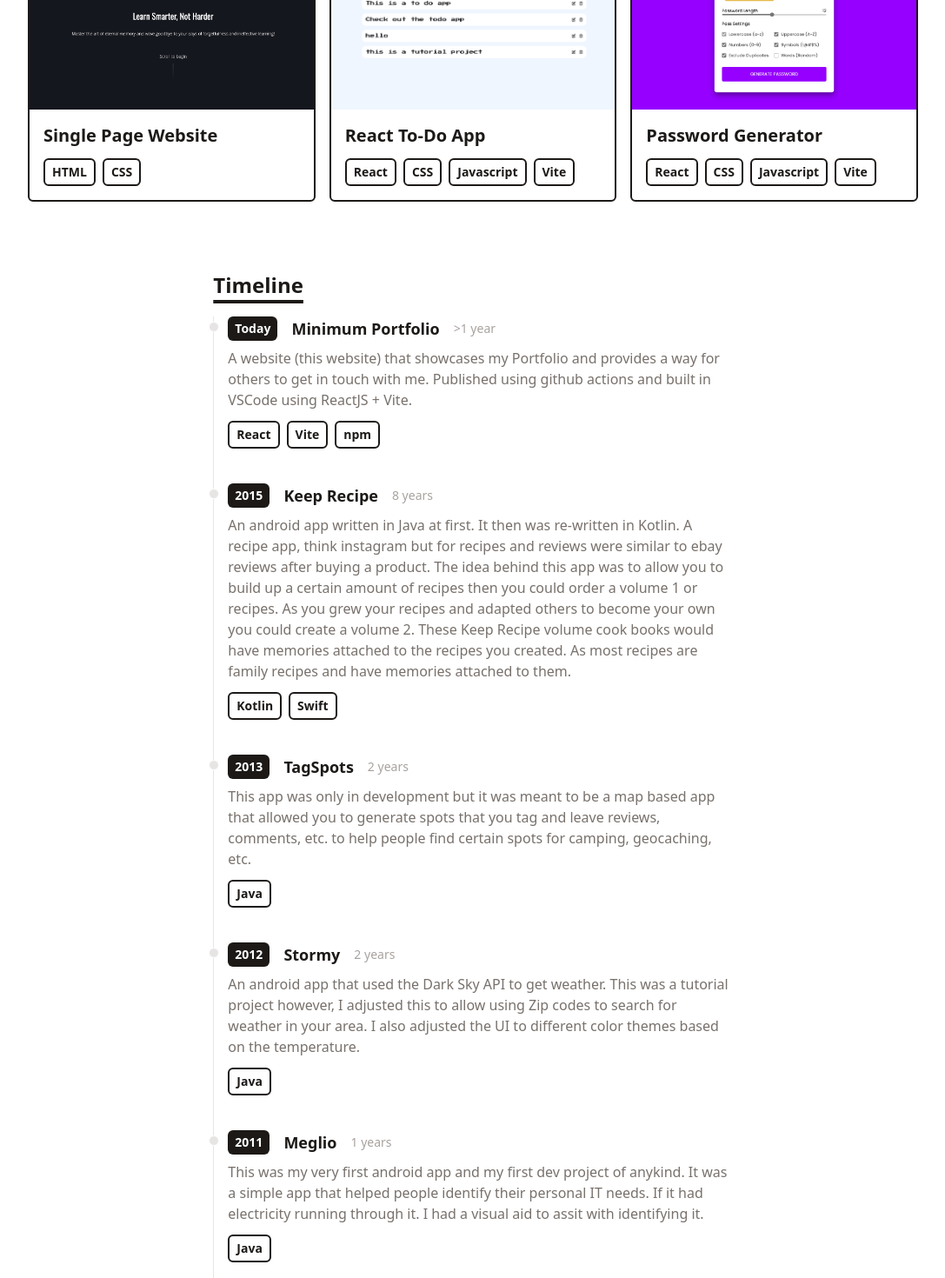
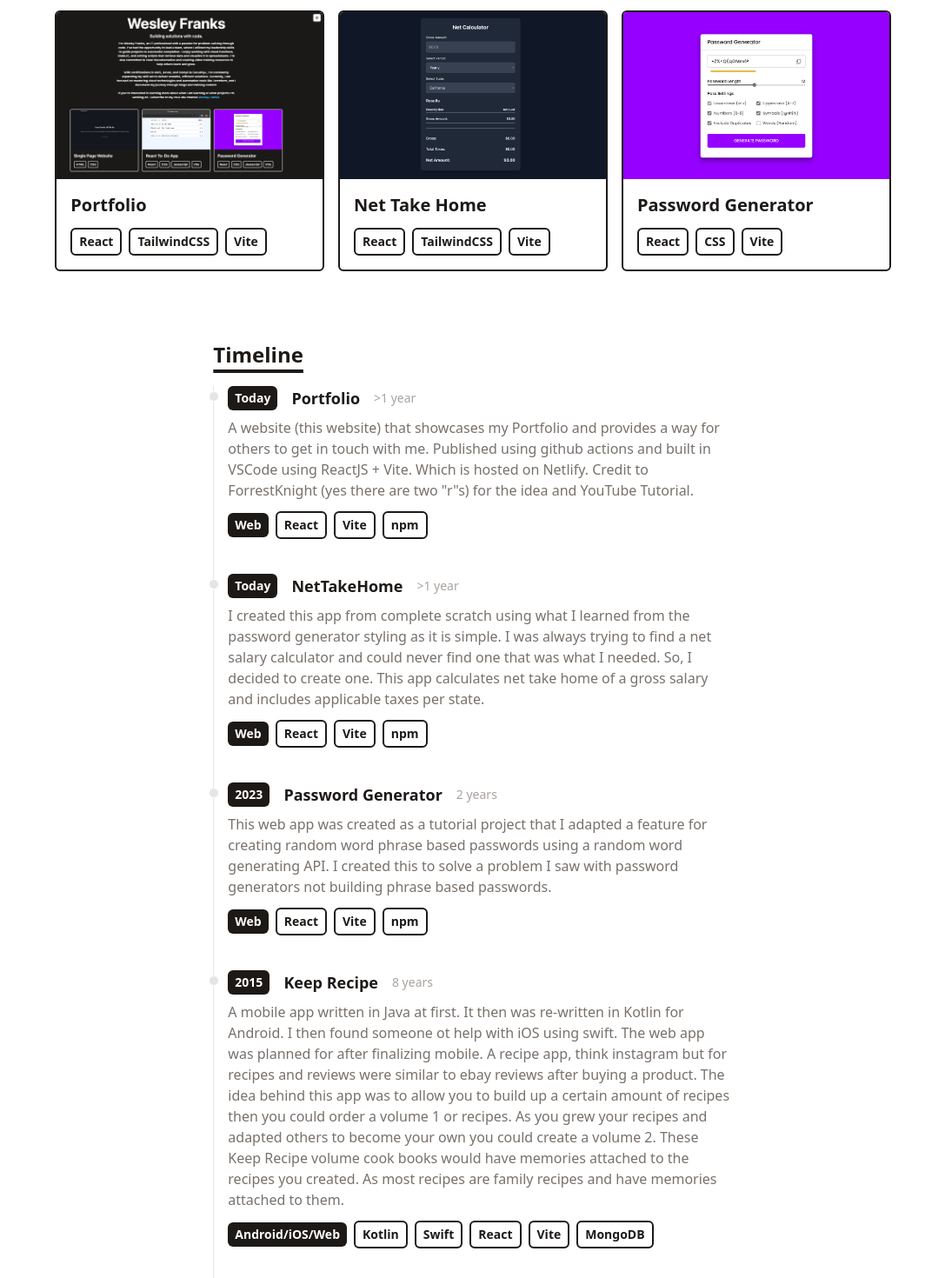
Before and after one commit to wesleyfranks/portfolio, a React (Vite) app: page / in a window 1280 px wide. Shown: the part 600-2070 px from the top of the page at 87% size, without its empty margins (96-1183 px from the left). Built offline with nearby package versions, Linux system fonts and the light colour scheme.

Commit message:
Updated projects and timeline details. Added a platform feature to determine what platform the project was on.

```diff
--- a/src/components/Intro.jsx
+++ b/src/components/Intro.jsx
@@ -7,7 +7,7 @@ const Intro = () => {
           Wesley Franks
         </h1>
         <p className="text-base md:text-xl  mb-3 font-medium">
-          Building solutions with code.
+          <strong>Let's Build</strong>
         </p>
         <p className="text-sm max-w-xl mb-6 font-bold">
           I’m Wesley Franks, an IT professional with a passion for
@@ -23,6 +23,11 @@ const Intro = () => {
           solutions. Currently, I am focused on mastering cloud technologies and
           automation tools like Terraform, and I document my journey through
           blogs and training content. <br />
+          <br />
+          I enjoy building solutions to problems and so that is what the
+          projects below are. Solutions to problems I've had in the past. I may
+          take a tutorial and adapt it to my own needs.
+          <br />
           <br />
           If you’re interested in learning more about what I am learning or what
           projects I'm working on. Subscribe to my YouTube channel{' '}
--- a/src/components/Timeline.jsx
+++ b/src/components/Timeline.jsx
@@ -13,6 +13,7 @@ function Timeline() {
             year={item.year}
             title={item.title}
             duration={item.duration}
+            platform={item.platform}
             stack={item.stack}
             details={item.details}
           />
--- a/src/components/TimelineItem.jsx
+++ b/src/components/TimelineItem.jsx
@@ -1,6 +1,6 @@
 import React from 'react';
 
-function TimelineItem({ year, title, duration, stack, details }) {
+function TimelineItem({ year, title, duration, platform, stack, details }) {
   return (
     <ol className="flex flex-col md:flex-row relative border-l border-stone-200 dark:border-stone-700">
       <li className="mb-10 ml-4">
@@ -16,7 +16,6 @@ function TimelineItem({ year, title, duration, stack, details }) {
             {duration}
           </div>
         </p>
-
         <p className="my-2 text-base font-normal text-stone-500 dark:text-stone-400">
           {details}
         </p>
@@ -24,6 +23,9 @@ function TimelineItem({ year, title, duration, stack, details }) {
           className="mt-3 flex flex-wrap gap-2 flex-row
             items-center justify-start text-xs md:text-sm dark:text-white"
         >
+          <span className="inline-block px-2 py-1 font-semibold text-white dark:text-stone-900 bg-stone-900 dark:bg-white rounded-md">
+            {platform}
+          </span>
           {stack.map((item) => (
             <span
               className="inline-block px-2 py-1
--- a/src/data/portfolio.jsx
+++ b/src/data/portfolio.jsx
@@ -1,20 +1,20 @@
 export default [
   {
-    title: 'Single Page Website',
-    imgUrl: '/assets/Single-Page-Website.png',
-    stack: ['HTML', 'CSS'],
-    link: 'https://ironfruit-sp-basics-html-css.netlify.app/',
+    title: 'Portfolio',
+    imgUrl: '/assets/Portfolio.png',
+    stack: ['React', 'TailwindCSS', 'Vite'],
+    link: 'https://wesleyfranks.com/',
   },
   {
-    title: 'React To-Do App',
-    imgUrl: '/assets/ToDo-WebApp.png',
-    stack: ['React', 'CSS', 'Javascript', 'Vite'],
-    link: 'https://ironfruit-reactjs-todo.netlify.app/',
+    title: 'Net Take Home',
+    imgUrl: '/assets/NetTakeHome.png',
+    stack: ['React', 'TailwindCSS', 'Vite'],
+    link: 'https://wesleyfranks-nettakehome.netlify.app/',
   },
   {
     title: 'Password Generator',
     imgUrl: '/assets/Password-Generator.png',
-    stack: ['React', 'CSS', 'Javascript', 'Vite'],
-    link: 'https://wesleyfranks-passgen.web.app/',
+    stack: ['React', 'CSS', 'Vite'],
+    link: 'https://wesleyfranks-passgen.netlify.app//',
   },
 ];
--- a/src/data/timeline.jsx
+++ b/src/data/timeline.jsx
@@ -1,24 +1,45 @@
 export default [
   {
     year: 'Today',
-    title: 'Minimum Portfolio',
+    title: 'Portfolio',
     duration: '>1 year',
+    platform: 'Web',
     stack: ['React', 'Vite', 'npm'],
     details:
-      'A website (this website) that showcases my Portfolio and provides a way for others to get in touch with me. Published using github actions and built in VSCode using ReactJS + Vite.',
+      'A website (this website) that showcases my Portfolio and provides a way for others to get in touch with me. Published using github actions and built in VSCode using ReactJS + Vite. Which is hosted on Netlify. Credit to ForrestKnight (yes there are two "r"s) for the idea and YouTube Tutorial.',
+  },
+  {
+    year: 'Today',
+    title: 'NetTakeHome',
+    duration: '>1 year',
+    platform: 'Web',
+    stack: ['React', 'Vite', 'npm'],
+    details:
+      'I created this app from complete scratch using what I learned from the password generator styling as it is simple. I was always trying to find a net salary calculator and could never find one that was what I needed. So, I decided to create one. This app calculates net take home of a gross salary and includes applicable taxes per state.',
+  },
+  {
+    year: '2023',
+    title: 'Password Generator',
+    duration: '2 years',
+    platform: 'Web',
+    stack: ['React', 'Vite', 'npm'],
+    details:
+      'This web app was created as a tutorial project that I adapted a feature for creating random word phrase based passwords using a random word generating API. I created this to solve a problem I saw with password generators not building phrase based passwords.',
   },
   {
     year: '2015',
     title: 'Keep Recipe',
     duration: '8 years',
-    stack: ['Kotlin', 'Swift'],
+    platform: 'Android/iOS/Web',
+    stack: ['Kotlin', 'Swift', 'React', 'Vite', 'MongoDB'],
     details:
-      'An android app written in Java at first. It then was re-written in Kotlin. A recipe app, think instagram but for recipes and reviews were similar to ebay reviews after buying a product. The idea behind this app was to allow you to build up a certain amount of recipes then you could order a volume 1 or recipes. As you grew your recipes and adapted others to become your own you could create a volume 2. These Keep Recipe volume cook books would have memories attached to the recipes you created. As most recipes are family recipes and have memories attached to them.',
+      'A mobile app written in Java at first. It then was re-written in Kotlin for Android. I then found someone ot help with iOS using swift. The web app was planned for after finalizing mobile. A recipe app, think instagram but for recipes and reviews were similar to ebay reviews after buying a product. The idea behind this app was to allow you to build up a certain amount of recipes then you could order a volume 1 or recipes. As you grew your recipes and adapted others to become your own you could create a volume 2. These Keep Recipe volume cook books would have memories attached to the recipes you created. As most recipes are family recipes and have memories attached to them.',
   },
   {
     year: '2013',
     title: 'TagSpots',
     duration: '2 years',
+    platform: 'Android',
     stack: ['Java'],
     details:
       'This app was only in development but it was meant to be a map based app that allowed you to generate spots that you tag and leave reviews, comments, etc. to help people find certain spots for camping, geocaching, etc.',
@@ -27,6 +48,7 @@ export default [
     year: '2012',
     title: 'Stormy',
     duration: '2 years',
+    platform: 'Android',
     stack: ['Java'],
     details:
       'An android app that used the Dark Sky API to get weather. This was a tutorial project however, I adjusted this to allow using Zip codes to search for weather in your area. I also adjusted the UI to different color themes based on the temperature.',
@@ -35,6 +57,7 @@ export default [
     year: '2011',
     title: 'Meglio',
     duration: '1 years',
+    platform: 'Android',
     stack: ['Java'],
     details:
       'This was my very first android app and my first dev project of anykind. It was a simple app that helped people identify their personal IT needs. If it had electricity running through it. I had a visual aid to assit with identifying it.',
--- a/src/main.jsx
+++ b/src/main.jsx
@@ -6,5 +6,5 @@ import './styles/tailwindcss.css'
 createRoot(document.getElementById('root')).render(
   <StrictMode>
     <App />
-  </StrictMode>,
-)
+  </StrictMode>
+);
--- a/src/styles/tailwindcss.css
+++ b/src/styles/tailwindcss.css
@@ -1,3 +1,7 @@
 @tailwind base;
 @tailwind components;
 @tailwind utilities;
+
+html {
+
+}
```
Also changed, not shown: public/assets/NetTakeHome.png (added), public/assets/Portfolio.png (added), public/site.webmanifest.
